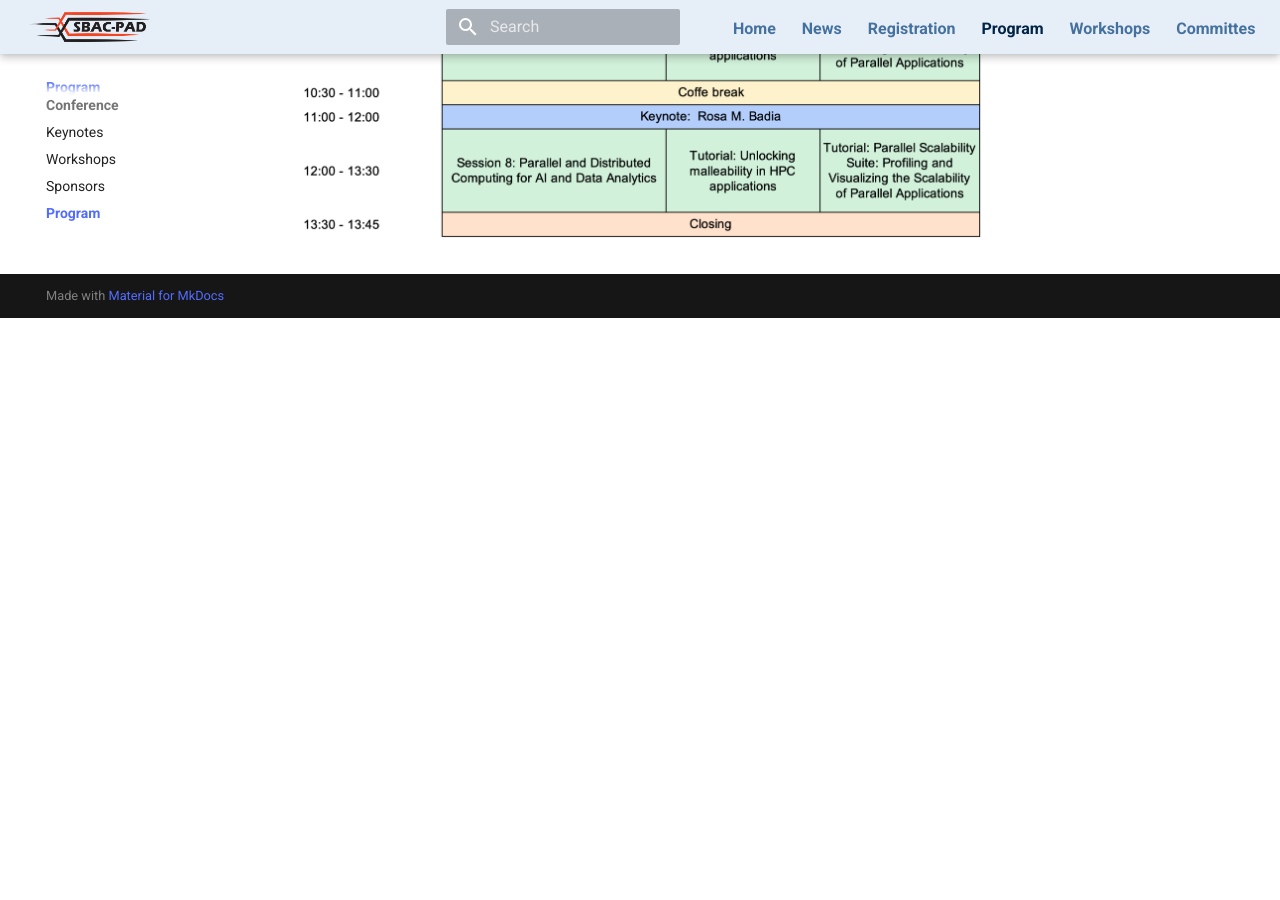
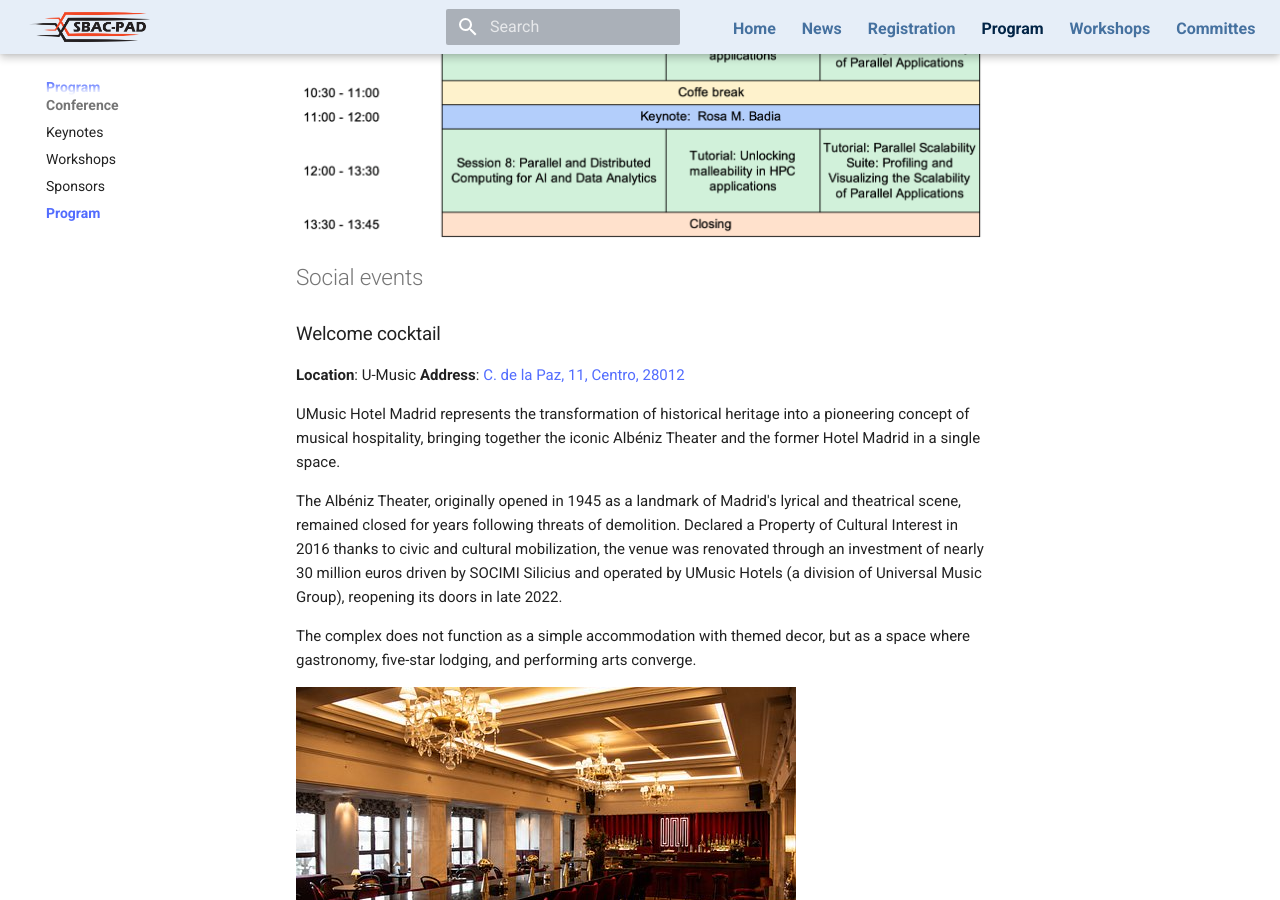
Before and after one commit to CoCo-ARCOS/sbac-pad2026, an MkDocs documentation site: the page built from docs/conference/program.md, in a window 1280 px wide and 900 px high, scrolled down 1198 px. Built offline with MkDocs 1.6.1 and Material for MkDocs 9.7.7, drawn with Linux system fonts in a browser that asks for light colours; comment, search, counter and statistics services are not loaded; before the commit the page ends 1516 px from its top, so only the background shows below that; some of the changed text lies outside the part shown.

```diff
--- a/docs/conference/program.md
+++ b/docs/conference/program.md
@@ -4,3 +4,36 @@
 
 
 ![Program](../assets/imgs/sbac_pad_2026_program_at_a_glance.png)
+
+# Social events
+
+
+### Welcome cocktail
+
+**Location**: U-Music
+**Address**: [C. de la Paz, 11, Centro, 28012](https://www.google.com/maps/place//data=!4m2!3m1!1s0xd4229aa810859db:0x84f70547186202eb?sa=X&ved=1t:8290&ictx=111)
+
+UMusic Hotel Madrid represents the transformation of historical heritage into a pioneering concept of musical hospitality, bringing together the iconic Albéniz Theater and the former Hotel Madrid in a single space.
+
+The Albéniz Theater, originally opened in 1945 as a landmark of Madrid's lyrical and theatrical scene, remained closed for years following threats of demolition. Declared a Property of Cultural Interest in 2016 thanks to civic and cultural mobilization, the venue was renovated through an investment of nearly 30 million euros driven by SOCIMI Silicius and operated by UMusic Hotels (a division of Universal Music Group), reopening its doors in late 2022.
+
+The complex does not function as a simple accommodation with themed decor, but as a space where gastronomy, five-star lodging, and performing arts converge.
+
+![Hotel U-Music](../assets/imgs/socialevents/umusic-piano-bar-casa.jpg)
+
+### Banquet
+
+**Location**: Casa Suecia
+**Address**: [Marqués de Casa Riera, 4](https://www.google.com/maps/place//data=!4m2!3m1!1s0xd4229859afac2c1:0xaee7f7ff7741e6c2?sa=X&ved=1t:8290&ictx=111)
+
+Inaugurated in 1956 next to the Círculo de Bellas Artes, Casa Suecia was born as the cultural, diplomatic, and social epicenter of the Scandinavian community in Madrid. Designed by architect Mariano Garrigues, the building originally housed the Scandinavian Center and an exclusive hotel.
+
+The project emerged with the aim of strengthening commercial and cultural ties between Spain and Nordic countries. It was patronized in its early years by King Gustaf VI Adolf of Sweden, immediately becoming a vital meeting point for diplomacy, business, and the Swedish community in the capital.
+
+Following a comprehensive renovation in the early 21st century, the building reopened incorporating the NH Collection Madrid Suecia hotel. The dining and leisure space retained the name Casa Suecia, preserving its historical legacy across several areas:
+
+- Cocktail Bar Hemingway: A speakeasy-style cocktail bar in the basement—hidden behind a door in the restroom area—with 1950s-inspired decor.
+- La Terraza: A popular rooftop terrace offering 360-degree views over the city center rooftops.
+- The Restaurant: A Mediterranean cuisine space that maintains nods to traditional Swedish gastronomy.
+
+![Restaurante Casa Suecia](../assets/imgs/socialevents/RestauranteSueciaA.jpg)
```
Also changed, not shown: docs/assets/imgs/socialevents/RestauranteSueciaA.jpg (added), docs/assets/imgs/socialevents/umusic-piano-bar-casa.jpg (added).
